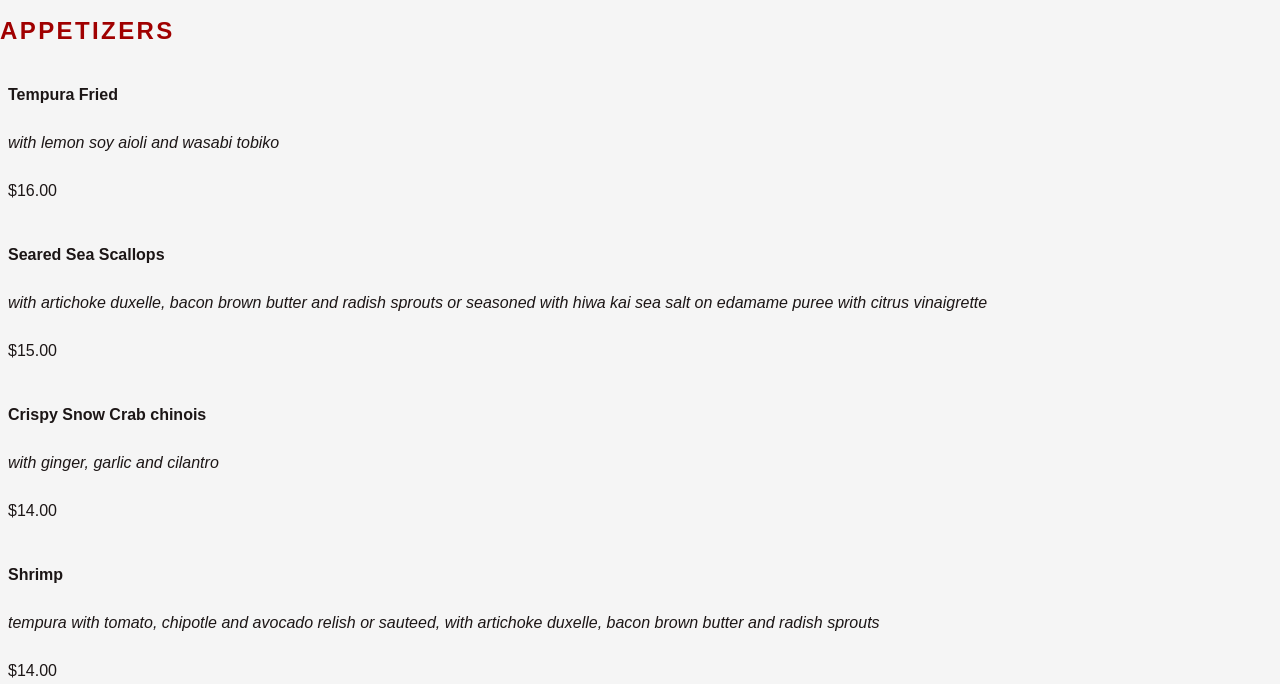
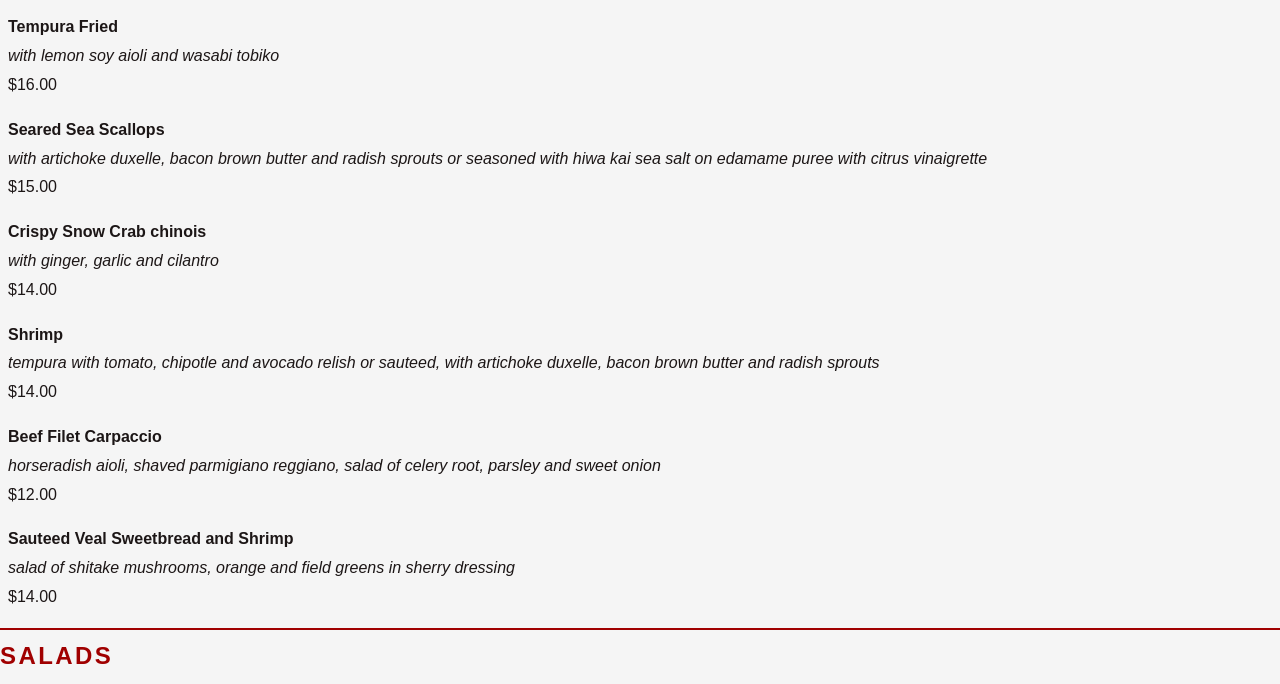
Before and after one commit to yuwatenn/yuwatenn.github.io, a plain HTML site: page grc338/restaurantmenucss/index.html in a window 1280 px wide. Shown: the part 103-787 px from the top of the page. Drawn offline with Linux system fonts and the light colour scheme.

Commit message:
Update style.css

```diff
--- a/grc338/restaurantmenucss/style.css
+++ b/grc338/restaurantmenucss/style.css
@@ -5,7 +5,7 @@ html, body, div, applet, object, iframe, h1, h2, h3, h4, h5, h6, p, blockquote,
 body {
 	background-color: rgb(245,245,245); /* Not totally white. */
 	color: rgb(28,22,22);  /* Not totally black. */
-	line-height: 300%; 	/* A little extra leading. */
+	line-height: 180%; 	/* A little extra leading. */
 	font-family: sans-serif;
 }
 
```
